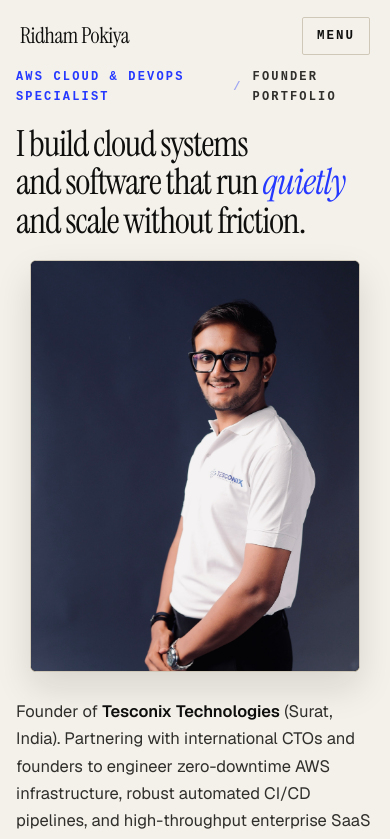
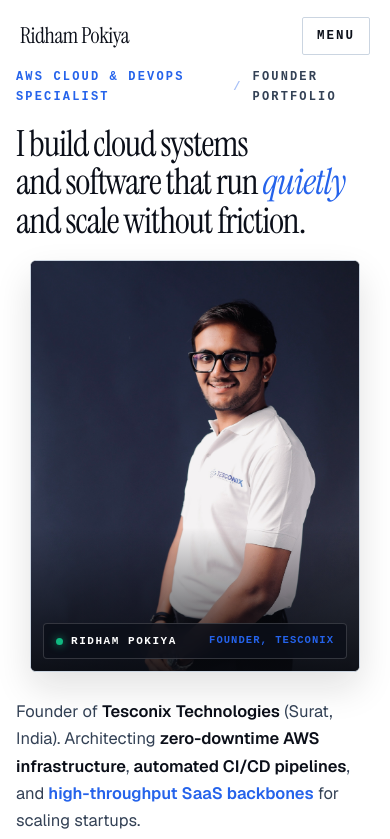
Before and after one commit to ridhampokiya2110/my-portfolio, a Next.js app: page / in a window 390 px wide. Shown: the top 839 px of the page. Built offline with nearby package versions, Linux system fonts and the light colour scheme; a web font is replaced by a local one.

Commit message:
fix(mobile): resolve box collisions, condense copy with catchy highlights, elevate hero & luxury contrast

```diff
--- a/app/components/Hero.tsx
+++ b/app/components/Hero.tsx
@@ -39,8 +39,8 @@ export default function Hero() {
       id="hero"
       style={{
         position: "relative",
-        background: "var(--canvas, #F4F1EA)",
-        color: "var(--ink, #0F0F0E)",
+        background: "var(--canvas, #FFFFFF)",
+        color: "var(--ink, #0B0F19)",
         minHeight: "100vh",
         display: "flex",
         flexDirection: "column",
@@ -166,10 +166,76 @@ export default function Hero() {
                       display: "block",
                     }}
                   />
+                  {/* Subtle editorial vignette */}
+                  <div
+                    style={{
+                      position: "absolute",
+                      inset: 0,
+                      background: "linear-gradient(180deg, transparent 65%, rgba(7, 9, 14, 0.88) 100%)",
+                      pointerEvents: "none",
+                    }}
+                  />
+                  {/* Executive Name & Role Overlay Pill */}
+                  <div
+                    style={{
+                      position: "absolute",
+                      bottom: "12px",
+                      left: "12px",
+                      right: "12px",
+                      display: "flex",
+                      alignItems: "center",
+                      justifyContent: "space-between",
+                      padding: "8px 12px",
+                      borderRadius: "4px",
+                      background: "rgba(11, 15, 25, 0.82)",
+                      backdropFilter: "blur(10px)",
+                      WebkitBackdropFilter: "blur(10px)",
+                      border: "1px solid rgba(255, 255, 255, 0.16)",
+                      color: "#FFFFFF",
+                      zIndex: 3,
+                    }}
+                  >
+                    <div style={{ display: "flex", alignItems: "center", gap: "8px" }}>
+                      <span
+                        style={{
+                          width: "7px",
+                          height: "7px",
+                          borderRadius: "50%",
+                          background: "#10B981",
+                          boxShadow: "0 0 8px rgba(16, 185, 129, 0.8)",
+                          display: "inline-block",
+                        }}
+                      />
+                      <span
+                        style={{
+                          fontFamily: "var(--font-mono, monospace)",
+                          fontSize: "11px",
+                          letterSpacing: "0.14em",
+                          textTransform: "uppercase",
+                          fontWeight: 600,
+                          color: "#FFFFFF",
+                        }}
+                      >
+                        Ridham Pokiya
+                      </span>
+                    </div>
+                    <span
+                      style={{
+                        fontFamily: "var(--font-mono, monospace)",
+                        fontSize: "10.5px",
+                        letterSpacing: "0.1em",
+                        textTransform: "uppercase",
+                        color: "var(--accent, #3B82F6)",
+                        fontWeight: 600,
+                      }}
+                    >
+                      Founder, Tesconix
+                    </span>
+                  </div>
                 </div>
               </div>
 
-              {/* High-Legibility Subline in Geist */}
+              {/* High-Legibility Subline with Catchy Highlights */}
               <motion.p
                 initial={{ opacity: 0, y: 16 }}
                 animate={{ opacity: 1, y: 0 }}
@@ -178,16 +244,13 @@ export default function Hero() {
                   fontFamily: "var(--font-body, -apple-system, sans-serif)",
                   fontSize: "clamp(16.5px, 1.2vw, 19px)",
                   lineHeight: 1.65,
-                  color: "var(--ink-secondary, #383733)",
+                  color: "var(--ink-secondary, #334155)",
                   margin: "0 0 24px 0",
                   maxWidth: "600px",
                   fontWeight: 400,
                 }}
               >
-                Founder of <strong style={{ color: "var(--ink, #0F0F0E)" }}>Tesconix Technologies</strong> (Surat, India).
-                Partnering with international CTOs and founders to engineer zero-downtime
-                AWS infrastructure, robust automated CI/CD pipelines, and high-throughput
-                enterprise SaaS architectures.
+                Founder of <strong style={{ color: "var(--ink, #0B0F19)" }}>Tesconix Technologies</strong> (Surat, India). Architecting <strong style={{ color: "var(--ink, #0B0F19)" }}>zero-downtime AWS infrastructure</strong>, <strong style={{ color: "var(--ink, #0B0F19)" }}>automated CI/CD pipelines</strong>, and <strong style={{ color: "var(--accent, #2563EB)" }}>high-throughput SaaS backbones</strong> for scaling startups.
               </motion.p>
 
               {/* Clean Impact Stats Bar */}
@@ -202,7 +265,7 @@ export default function Hero() {
                   gap: "clamp(24px, 3.5vw, 40px)",
                   paddingBottom: "22px",
                   marginBottom: "22px",
-                  borderBottom: "1px solid var(--border-hairline, #DAD6CC)",
+                  borderBottom: "1px solid var(--border-hairline, #E2E8F0)",
                 }}
               >
                 <div>
@@ -210,7 +273,7 @@ export default function Hero() {
                     style={{
                       fontFamily: "var(--font-serif, 'Instrument Serif', Georgia, serif)",
                       fontSize: "clamp(30px, 2.6vw, 38px)",
-                      color: "var(--ink, #0F0F0E)",
+                      color: "var(--ink, #0B0F19)",
                       lineHeight: 1,
                       fontWeight: 400,
                     }}
@@ -221,7 +284,7 @@ export default function Hero() {
                     style={{
                       fontFamily: "var(--font-mono, monospace)",
                       fontSize: "13px",
-                      color: "var(--ink-muted, #5E5D58)",
+                      color: "var(--ink-muted, #64748B)",
                       marginTop: "4px",
                       textTransform: "uppercase",
                       letterSpacing: "0.12em",
@@ -232,14 +295,14 @@ export default function Hero() {
                   </div>
                 </div>
 
-                <div style={{ width: "1px", height: "32px", background: "var(--border-hairline, #DAD6CC)" }} />
+                <div style={{ width: "1px", height: "32px", background: "var(--border-hairline, #E2E8F0)" }} />
 
                 <div>
                   <div
                     style={{
                       fontFamily: "var(--font-serif, 'Instrument Serif', Georgia, serif)",
                       fontSize: "clamp(30px, 2.6vw, 38px)",
-                      color: "var(--accent, #2438FF)",
+                      color: "var(--accent, #2563EB)",
                       lineHeight: 1,
                       fontWeight: 400,
                     }}
@@ -250,7 +313,7 @@ export default function Hero() {
                     style={{
                       fontFamily: "var(--font-mono, monospace)",
                       fontSize: "13px",
-                      color: "var(--ink-muted, #5E5D58)",
+                      color: "var(--ink-muted, #64748B)",
                       marginTop: "4px",
                       textTransform: "uppercase",
                       letterSpacing: "0.12em",
@@ -551,9 +614,9 @@ export default function Hero() {
           z-index: 2;
           background: linear-gradient(
             90deg,
-            var(--canvas, #F4F1EA) 0%,
-            rgba(244, 241, 234, 0.75) 25%,
-            rgba(244, 241, 234, 0.25) 60%,
+            var(--canvas, #FFFFFF) 0%,
+            rgba(255, 255, 255, 0.85) 25%,
+            rgba(255, 255, 255, 0.3) 60%,
             transparent 100%
           );
           transition: background 0.3s ease;
@@ -562,9 +625,9 @@ export default function Hero() {
         [data-theme="dark"] .hero-blend-left {
           background: linear-gradient(
             90deg,
-            #0A0A09 0%,
-            rgba(10, 10, 9, 0.75) 25%,
-            rgba(10, 10, 9, 0.25) 60%,
+            #07090E 0%,
+            rgba(7, 9, 14, 0.85) 25%,
+            rgba(7, 9, 14, 0.3) 60%,
             transparent 100%
           );
         }
@@ -581,7 +644,7 @@ export default function Hero() {
           background: linear-gradient(
             180deg,
             transparent 0%,
-            var(--canvas, #F4F1EA) 100%
+            var(--canvas, #FFFFFF) 100%
           );
           transition: background 0.3s ease;
         }
@@ -590,21 +653,21 @@ export default function Hero() {
           background: linear-gradient(
             180deg,
             transparent 0%,
-            #0A0A09 100%
+            #07090E 100%
           );
         }
 
         .hero-credentials-wrapper {
           width: 100%;
-          border-top: 1px solid var(--border-hairline, #DAD6CC);
-          background: var(--canvas, #F4F1EA);
+          border-top: 1px solid var(--border-hairline, #CBD5E1);
+          background: var(--canvas, #FFFFFF);
           position: relative;
           z-index: 3;
           transition: background 0.3s ease;
         }
 
         [data-theme="dark"] .hero-credentials-wrapper {
-          background: #0A0A09;
+          background: #07090E;
         }
 
         .hero-credentials-container {
--- a/app/components/Navbar.tsx
+++ b/app/components/Navbar.tsx
@@ -96,8 +96,8 @@ export default function Navbar() {
           transition: "transform 0.4s cubic-bezier(0.22, 1, 0.36, 1), background 0.3s ease, border-color 0.3s ease",
           background: scrolled
             ? isDark
-              ? "rgba(15, 15, 14, 0.94)"
-              : "rgba(244, 241, 234, 0.94)"
+              ? "rgba(7, 9, 14, 0.92)"
+              : "rgba(255, 255, 255, 0.92)"
             : "transparent",
           backdropFilter: scrolled ? "blur(16px)" : "none",
           WebkitBackdropFilter: scrolled ? "blur(16px)" : "none",
--- a/app/globals.css
+++ b/app/globals.css
@@ -8,17 +8,17 @@
    ================================================================ */
 
 :root {
-  /* Warm Editorial Canvas & Ink */
-  --canvas:          #F4F1EA;
-  --canvas-surface:  #E8E4D9;
-  --canvas-muted:    #DDD7CA;
-  --ink:             #0F0F0E;
-  --ink-secondary:   #302F2C;
-  --ink-muted:       #5E5D58;
-  --border-hairline: #CFC7B7;
-  --border-strong:   #A89F8D;
-  --validexio-bg:    #FFFFFF;
-  --validexio-ink:   #0F0F0E;
+  /* Ultra-Crisp Luminous Luxury Editorial Canvas & Ink */
+  --canvas:          #FFFFFF;
+  --canvas-surface:  #F1F5F9;
+  --canvas-muted:    #E2E8F0;
+  --ink:             #0B0F19;
+  --ink-secondary:   #334155;
+  --ink-muted:       #64748B;
+  --border-hairline: #CBD5E1;
+  --border-strong:   #94A3B8;
+  --validexio-bg:    #F8FAFC;
+  --validexio-ink:   #0B0F19;
 
   /* Typography Variables: Original Editorial System */
   --font-serif:     'Instrument Serif', Georgia, serif;
@@ -33,36 +33,36 @@
   --font-lora:      'Geist', sans-serif;
   --font-archivo:   'Geist', sans-serif;
 
-  /* Singular Deep Ultramarine Accent */
-  --accent:          #2438FF;
-  --accent-hover:    #1A2CD6;
-  --accent-soft:     rgba(36, 56, 255, 0.08);
+  /* Royal Electric Cobalt Accent */
+  --accent:          #2563EB;
+  --accent-hover:    #1D4ED8;
+  --accent-soft:     rgba(37, 99, 235, 0.08);
 
   /* Inverted Contrast Section */
-  --inverted-canvas: #0F0F0E;
-  --inverted-surface:#171715;
-  --inverted-ink:    #F4F1EA;
-  --inverted-muted:  #9E9C96;
-  --inverted-border: #272624;
+  --inverted-canvas: #07090E;
+  --inverted-surface:#141A28;
+  --inverted-ink:    #F8FAFC;
+  --inverted-muted:  #94A3B8;
+  --inverted-border: #26334D;
 
-  /* Base backgrounds (mapped to warm canvas) */
+  /* Base backgrounds (mapped to bright canvas) */
   --bg-0: var(--canvas);
   --bg-1: var(--canvas-surface);
   --bg-2: var(--canvas-muted);
-  --bg-3: #DBD6CA;
+  --bg-3: #CBD5E1;
 
   /* Accents */
   --cyan:    var(--accent);
-  --cyan-d:  #1A2CD6;
-  --violet:  #2438FF;
-  --violet-d:#1A2CD6;
+  --cyan-d:  #1D4ED8;
+  --violet:  #2563EB;
+  --violet-d:#1D4ED8;
   --gold:    #D97706;
-  --emerald: #16A34A;
-  --pink:    #2438FF;
+  --emerald: #10B981;
+  --pink:    #2563EB;
 
   /* Subtle Borders & Glass */
-  --glass-bg:   rgba(15, 15, 14, 0.03);
-  --glass-bg-h: rgba(15, 15, 14, 0.06);
+  --glass-bg:   rgba(11, 15, 25, 0.02);
+  --glass-bg-h: rgba(11, 15, 25, 0.05);
   --glass-border: var(--border-hairline);
 
   /* Text */
@@ -77,32 +77,33 @@
 }
 
 [data-theme="dark"] {
-  --canvas:          #0A0A09;
-  --canvas-surface:  #1C1C19;
-  --canvas-muted:    #282824;
-  --ink:             #F4F1EA;
-  --ink-secondary:   #D4D0C5;
-  --ink-muted:       #9E9B91;
-  --border-hairline: #3A3934;
-  --border-strong:   #54524A;
-  --validexio-bg:    #1E1E1C;
-  --validexio-ink:   #F4F1EA;
-  --accent:          #4D5EFF;
-  --accent-hover:    #6675FF;
-  --accent-soft:     rgba(77, 94, 255, 0.14);
-  --inverted-canvas: #F4F1EA;
-  --inverted-surface:#E8E4D9;
-  --inverted-ink:    #0F0F0E;
-  --inverted-muted:  #5E5D58;
-  --inverted-border: #CFC7B7;
+  /* Deep Space OLED Obsidian Black & Elevated Titanium */
+  --canvas:          #07090E;
+  --canvas-surface:  #141A28;
+  --canvas-muted:    #1E263B;
+  --ink:             #F8FAFC;
+  --ink-secondary:   #CBD5E1;
+  --ink-muted:       #94A3B8;
+  --border-hairline: #26334D;
+  --border-strong:   #3B4B6E;
+  --validexio-bg:    #111624;
+  --validexio-ink:   #F8FAFC;
+  --accent:          #3B82F6;
+  --accent-hover:    #60A5FA;
+  --accent-soft:     rgba(59, 130, 246, 0.16);
+  --inverted-canvas: #FFFFFF;
+  --inverted-surface:#F1F5F9;
+  --inverted-ink:    #0B0F19;
+  --inverted-muted:  #64748B;
+  --inverted-border: #CBD5E1;
 
-  --bg-0: #0A0A09;
-  --bg-1: #1C1C19;
-  --bg-2: #282824;
-  --t1: #F4F1EA;
-  --t2: #D4D0C5;
-  --t3: #9E9B91;
-  --cyan: #4D5EFF;
+  --bg-0: #07090E;
+  --bg-1: #141A28;
+  --bg-2: #1E263B;
+  --t1: #F8FAFC;
+  --t2: #CBD5E1;
+  --t3: #94A3B8;
+  --cyan: #3B82F6;
 }
 
 /* ================================================================
```
Also changed, not shown: app/components/Contact.tsx (+30 -21 lines), app/components/Products.tsx (+40 -9 lines), app/components/StickyCardStack.tsx (+36 -5 lines), data/work.ts (+6 -6 lines).
